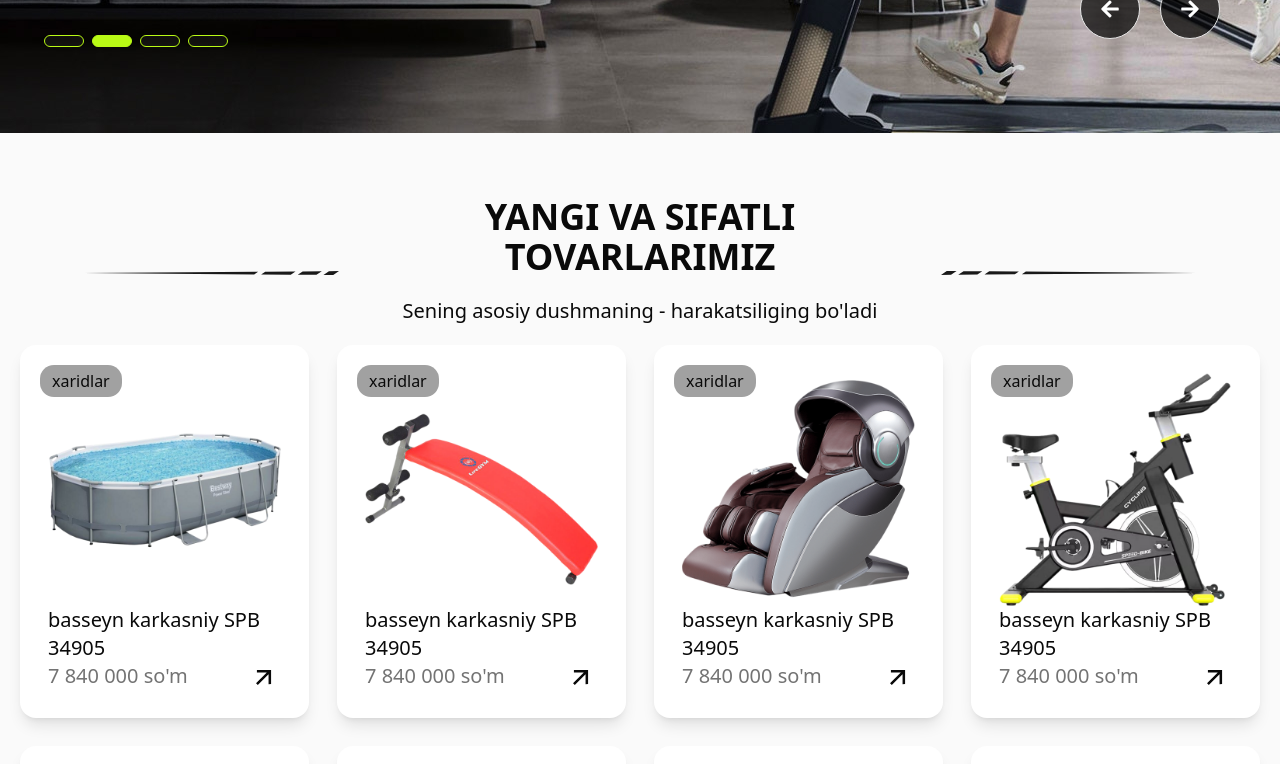
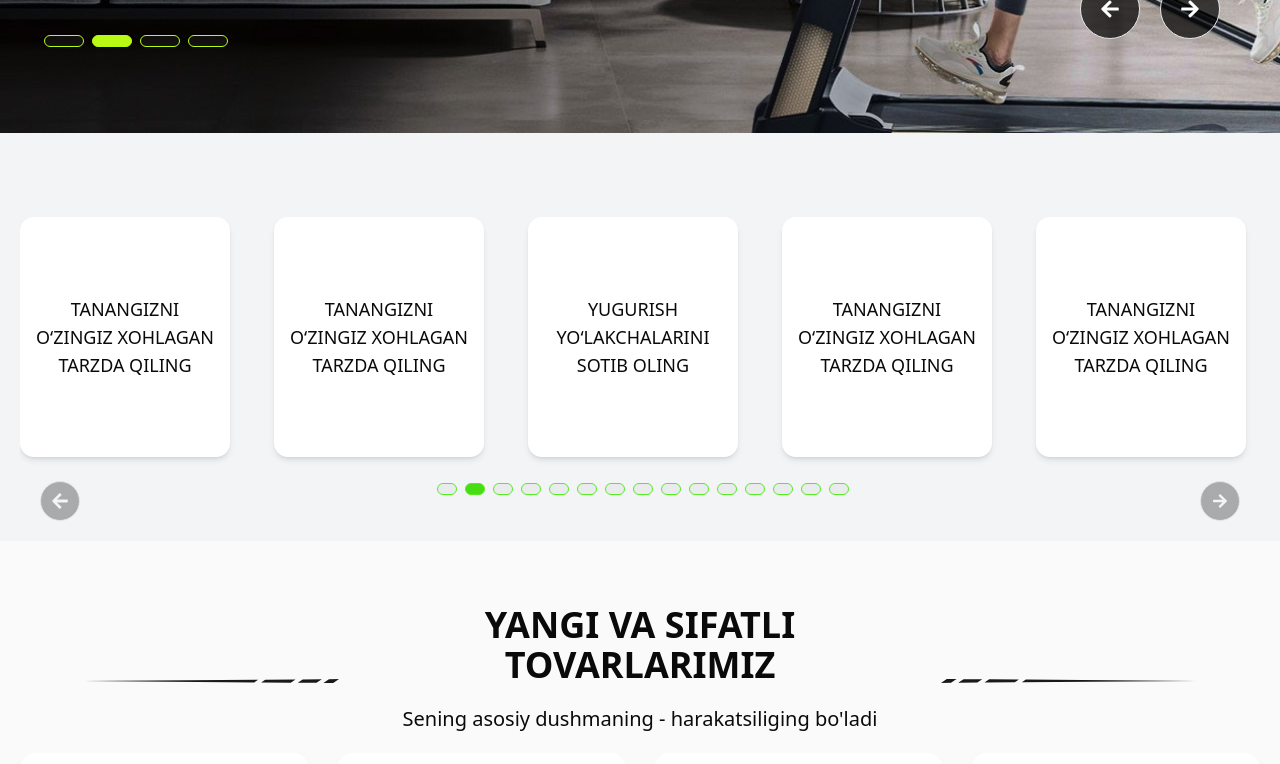
Before and after one commit to 932525862/chinamotrs, a React (Vite) app: page / in a window 1280 px wide. Shown: the part 760-1524 px from the top of the page. Built offline with nearby package versions, Linux system fonts and the light colour scheme; a web font is replaced by a local one.

Commit message:
mijozlar fikirlari qoshildi

```diff
--- a/src/components/Catalog/Catalog.jsx
+++ b/src/components/Catalog/Catalog.jsx
@@ -9,7 +9,7 @@ import { NavLink } from "react-router-dom";
 function Catalog() {
   return (
     <section className=" bg-neutral-50 py-16">
-      <div className="max-x-7xl px-5">
+      <div className="max-w-7xl px-5 mx-auto">
         <div className="flex flex-col items-center relative">
           <h1 className="w-[450px] text-4xl max-md:text-2xl max-md:w-full font-bold text-center">
             YANGI VA SIFATLI TOVARLARIMIZ
--- /dev/null
+++ b/src/components/Coments/Coments.jsx
@@ -0,0 +1,91 @@
+import React, { useRef, useState } from "react";
+import { Swiper, SwiperSlide } from "swiper/react";
+import { Autoplay, Navigation } from "swiper/modules";
+import "swiper/css";
+import "swiper/css/navigation";
+import "swiper/css/autoplay";
+
+import video from "../../assets/video.mp4";
+
+const videos = [
+  {
+    video: video,
+  },
+  {
+    video: video,
+  },
+  {
+    video: video,
+  },
+  {
+    video: video,
+  },
+  {
+    video: video,
+  },
+  {
+    video: video,
+  },
+  {
+    video: video,
+  },
+];
+
+export default function Coments() {
+  const swiperRef = useRef(null);
+  const [activeIndex, setActiveIndex] = useState(1);
+
+  return (
+    <div className="relative w-full mx-auto p-5 my-7 bg-gray-100">
+      <h2 className="lg:text-4xl md:3xl font-semibold text-center">Mijozlarimiz fikirlari</h2>
+      <Swiper
+        modules={[Autoplay, Navigation]}
+        loop={true}
+        slidesPerView={4}
+        centeredSlides={false}
+        spaceBetween={30}
+        autoplay={{ delay: 2000, disableOnInteraction: false }}
+        onSwiper={(swiper) => (swiperRef.current = swiper)}
+        onSlideChange={(swiper) => setActiveIndex(swiper.realIndex)}
+        breakpoints={{
+          1050: {
+            slidesPerView: 5,
+          },
+          990: {
+            slidesPerView: 4,
+          },
+          770: {
+            slidesPerView: 3,
+          },
+          550: {
+            slidesPerView: 2,
+          },
+          100: {
+            slidesPerView: 1,
+          },
+        }}
+        className="w-full"
+      >
+        {videos.map((item, index) => (
+          <SwiperSlide key={index} className="flex items-start justify-center">
+            <div className="w-[220px] max-[550px]:w-full relative group my-10 max-[270px]:w-full h-[250px]  shadow-md rounded-xl">
+              <video
+                controls
+                autoPlay
+                loop
+                muted
+                className={`w-full h-full rounded-md transition-all object-cover duration-1000 ease-in-out transform ${
+                  index === activeIndex ? "scale-100" : "scale-100"
+                }`}
+              >
+                <source src={item.video} type="video/mp4" />
+                Your browser does not support the video tag.
+              </video>
+              <div className=" absolute top-0 left-0 w-full h-full rounded-lg bg-black/40 group-hover:hidden flex items-center justify-center text-white">text kerak bolsa</div>
+            </div>
+          </SwiperSlide>
+        ))}
+      </Swiper>
+    </div>
+  );
+}
--- /dev/null
+++ b/src/components/Swipers/Swiper_Catalog.jsx
@@ -0,0 +1,156 @@
+import { Swiper, SwiperSlide } from "swiper/react";
+import { Autoplay, Navigation, Pagination } from "swiper/modules";
+import "swiper/css";
+import "swiper/css/navigation";
+import "swiper/css/autoplay";
+import { NavLink } from "react-router-dom";
+import { FaArrowLeft, FaArrowRight } from "react-icons/fa";
+
+export default function Swiper_Catalog() {
+  const cards = [
+    {
+      id: "01",
+      title: "TANANGIZNI O‘ZINGIZ XOHLAGAN TARZDA QILING",
+      text: "YUGURISH YO‘LAKCHALARI KATALOGI",
+    },
+    {
+      id: "02",
+      title: "YUGURISH YO‘LAKCHALARINI SOTIB OLING",
+      text: "YUGURISH YO‘LAKCHALARI KATALOGI",
+    },
+    {
+      id: "03",
+      title: "TANANGIZNI O‘ZINGIZ XOHLAGAN TARZDA QILING",
+      text: "YUGURISH YO‘LAKCHALARI KATALOGI",
+    },
+    {
+      id: "04",
+      title: "TANANGIZNI O‘ZINGIZ XOHLAGAN TARZDA QILING",
+      text: "KUCH ISHLATILADIGAN TRENAJYORLAR KATALOGI",
+    },
+    {
+      id: "04",
+      title: "TANANGIZNI O‘ZINGIZ XOHLAGAN TARZDA QILING",
+      text: "KUCH ISHLATILADIGAN TRENAJYORLAR KATALOGI",
+    },
+    {
+      id: "04",
+      title: "TANANGIZNI O‘ZINGIZ XOHLAGAN TARZDA QILING",
+      text: "KUCH ISHLATILADIGAN TRENAJYORLAR KATALOGI",
+    },
+    {
+      id: "04",
+      title: "TANANGIZNI O‘ZINGIZ XOHLAGAN TARZDA QILING",
+      text: "KUCH ISHLATILADIGAN TRENAJYORLAR KATALOGI",
+    },
+    {
+      id: "04",
+      title: "TANANGIZNI O‘ZINGIZ XOHLAGAN TARZDA QILING",
+      text: "KUCH ISHLATILADIGAN TRENAJYORLAR KATALOGI",
+    },
+    {
+      id: "04",
+      title: "TANANGIZNI O‘ZINGIZ XOHLAGAN TARZDA QILING",
+      text: "KUCH ISHLATILADIGAN TRENAJYORLAR KATALOGI",
+    },
+    {
+      id: "04",
+      title: "TANANGIZNI O‘ZINGIZ XOHLAGAN TARZDA QILING",
+      text: "KUCH ISHLATILADIGAN TRENAJYORLAR KATALOGI",
+    },
+    {
+      id: "04",
+      title: "TANANGIZNI O‘ZINGIZ XOHLAGAN TARZDA QILING",
+      text: "KUCH ISHLATILADIGAN TRENAJYORLAR KATALOGI",
+    },
+    {
+      id: "04",
+      title: "TANANGIZNI O‘ZINGIZ XOHLAGAN TARZDA QILING",
+      text: "KUCH ISHLATILADIGAN TRENAJYORLAR KATALOGI",
+    },
+    {
+      id: "04",
+      title: "TANANGIZNI O‘ZINGIZ XOHLAGAN TARZDA QILING",
+      text: "KUCH ISHLATILADIGAN TRENAJYORLAR KATALOGI",
+    },
+    {
+      id: "04",
+      title: "TANANGIZNI O‘ZINGIZ XOHLAGAN TARZDA QILING",
+      text: "KUCH ISHLATILADIGAN TRENAJYORLAR KATALOGI",
+    },
+    {
+      id: "04",
+      title: "TANANGIZNI O‘ZINGIZ XOHLAGAN TARZDA QILING",
+      text: "KUCH ISHLATILADIGAN TRENAJYORLAR KATALOGI",
+    },
+  ];
+
+  return (
+    <div className="relative p-5 bg-gray-100">
+      <Swiper
+        modules={[Autoplay, Navigation, Pagination]}
+        loop={true}
+        centeredSlides={true}
+        spaceBetween={30}
+        slidesPerView={5}
+        autoplay={{ delay: 3000, disableOnInteraction: true }}
+        speed={1000}
+        navigation={{
+          nextEl: ".custom-next",
+          prevEl: ".custom-prev",
+        }}
+        pagination={{
+          el: ".custom-pagination-catalog",
+          clickable: true,
+          renderBullet: (index, className) =>
+            `<span class="${className} w-5 h-3 inline-block mx-1 rounded-xl border-1 border-[#54ed21] transition-all duration-300"></span>`,
+        }}
+                breakpoints={{
+          1050:{
+                slidesPerView: 5,
+          },
+          990: {
+            slidesPerView: 4,
+          },
+          770: {
+            slidesPerView: 3,
+          },
+          550: {
+            slidesPerView: 2,
+          },
+          100: {
+            slidesPerView: 1,
+          },
+        }}
+        className="max-w-7xl mx-auto"
+      >
+        {cards.map((car, index) => (
+          <SwiperSlide key={index}>
+            <NavLink>
+              <div className="w-[210px] h-[240px] max-[550px]:w-full max-[550px]:px-5 relative my-16 shadow-md hover:shadow-lg group p-3 rounded-xl bg-white flex items-center justify-center transition-transform duration-400 hover:scale-103">
+                <h2 className="text-center text-lg font-medium">{car.title}</h2>
+                <div className="bg-black/10 backdrop-blur-xs group-hover:block hidden duration-300 cursor-pointer absolute top-0 left-0 w-full h-full rounded-xl">
+                  <p className="text-center pt-20 text-[#17f80b] text-shadow-2xs sm:md md:lg lg:text-xl font-bold">
+                    Catigoriaga o'tish
+                  </p>
+                </div>
+              </div>
+            </NavLink>
+          </SwiperSlide>
+        ))}
+        {/* Custom Arrow Buttons */}
+        <div className="custom-prev absolute max-lg:hidden left-5 -bottom-5 w-[40px] h-[40px] rounded-[50%] -translate-y-1/2 z-20 cursor-pointer border text-lg font-bold bg-black/30 backdrop-blur-sm text-gray-100 hover:bg-[#323131d3] transition flex items-center justify-center">
+          <FaArrowLeft />
+        </div>
+        <div className="custom-next absolute max-lg:hidden right-5 -bottom-5 w-[40px] h-[40px] -translate-y-1/2 z-20 cursor-pointer border text-xl font-bold bg-black/30 backdrop-blur-sm text-gray-100 p-3 rounded-full hover:bg-[#323131d3] transition flex items-center justify-center">
+          <FaArrowRight />
+        </div>
+        {/* Custom Pagination */}
+        <div className="custom-pagination-catalog hidden lg:block max-md:hidden absolute bottom-5 left-1/3 z-10 max-lg:left-1/2 max-lg:bottom-16"></div>
+
+        {/* <div className="w-[100px] h-full bg-gray-100 absolute top-0 left-0 z-10"></div>
+        <div className="w-[100px] h-full bg-gray-100 absolute top-0 right-0 z-10"></div> */}
+      </Swiper>
+    </div>
+  );
+}
--- a/src/index.css
+++ b/src/index.css
@@ -10,6 +10,18 @@
   background-color: #b9fa15; /* Tailwind sariq: yellow-400 */
   opacity: 1;
   width: 40px;
+}
+
+.custom-pagination-catalog .swiper-pagination-bullet {
+  background-color: rgba(141, 141, 141, 0.09);
+  opacity: 1;
+  transition: all 0.3s ease;
+}
+
+.custom-pagination-catalog .swiper-pagination-bullet-active {
+  background-color: #48dc12; /* Tailwind sariq: yellow-400 */
+  opacity: 1;
+  width: 20px;
 }
 
 @custom-variant dark (&:is(.dark *));
--- a/src/pages/Home/index.jsx
+++ b/src/pages/Home/index.jsx
@@ -1,13 +1,17 @@
 import Catalog from '../../components/Catalog/Catalog'
+import Coments from '../../components/Coments/Coments'
 import HomeNews from '../../components/News/HomeNews'
+import Swiper_Catalog from '../../components/Swipers/Swiper_Catalog'
 import SwiperSlides from '../../components/Swipers/Swipers'
 
 const HomePage = () => {
   return (
     <div>
       <SwiperSlides />
+      <Swiper_Catalog/>
       <Catalog/>
       <HomeNews />
+      <Coments/>
     </div>
   )
 }
```
Also changed, not shown: 1 other file (tests, documents, lock files or other folders).
